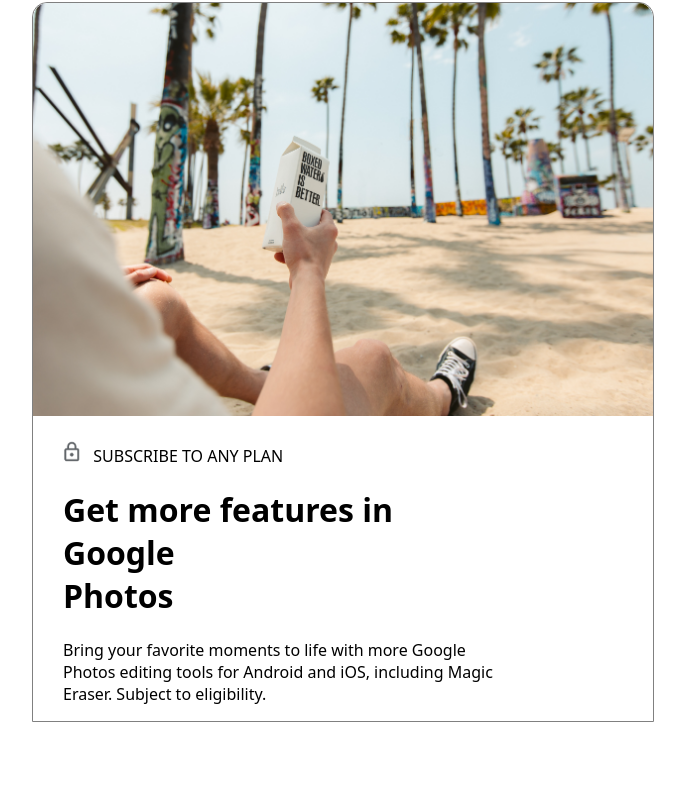
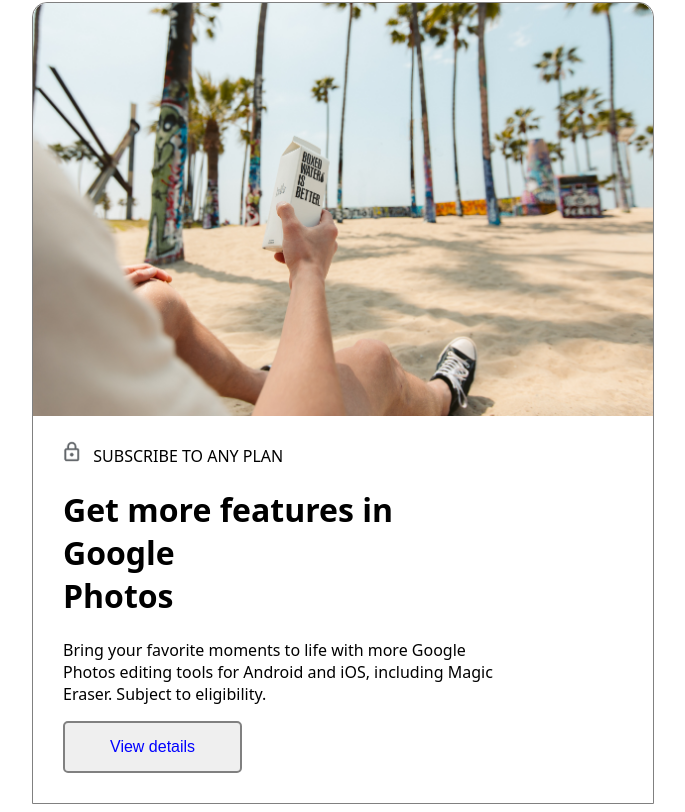
Before and after one commit to ajithk404/css-bootcamp, a plain HTML site: page one/index.html in a window 1280 px wide. Shown: the part 1060-1872 px from the top of the page, without its empty margins (297-982 px from the left). Before the commit the page ends 1790 px from the top, so only its background shows below. Drawn offline with Linux system fonts and the light colour scheme.

Commit message:
button in 3rd design

```diff
--- a/one/index.html
+++ b/one/index.html
@@ -41,6 +41,7 @@
                 Bring your favorite moments to life with more Google Photos editing tools for Android and iOS, including Magic Eraser.
                 Subject to eligibility.
             </p>
+            <button class="btnDetails">View details</button>
         </div>
     </div>
 </body>
--- a/one/style.css
+++ b/one/style.css
@@ -69,8 +69,18 @@ body{
     width: 450px;
     padding-left: 30px;
     padding-right: 10px;
+    padding-bottom: 30px;
 }
 
 .label2{
     color: #606468;
 }
+
+.btnDetails{
+    padding: 15px 45px;
+    border-color: gray;
+    border-style: solid;
+    border-radius: 5px;
+    font-size: 16px;
+    color: blue;
+}
```
